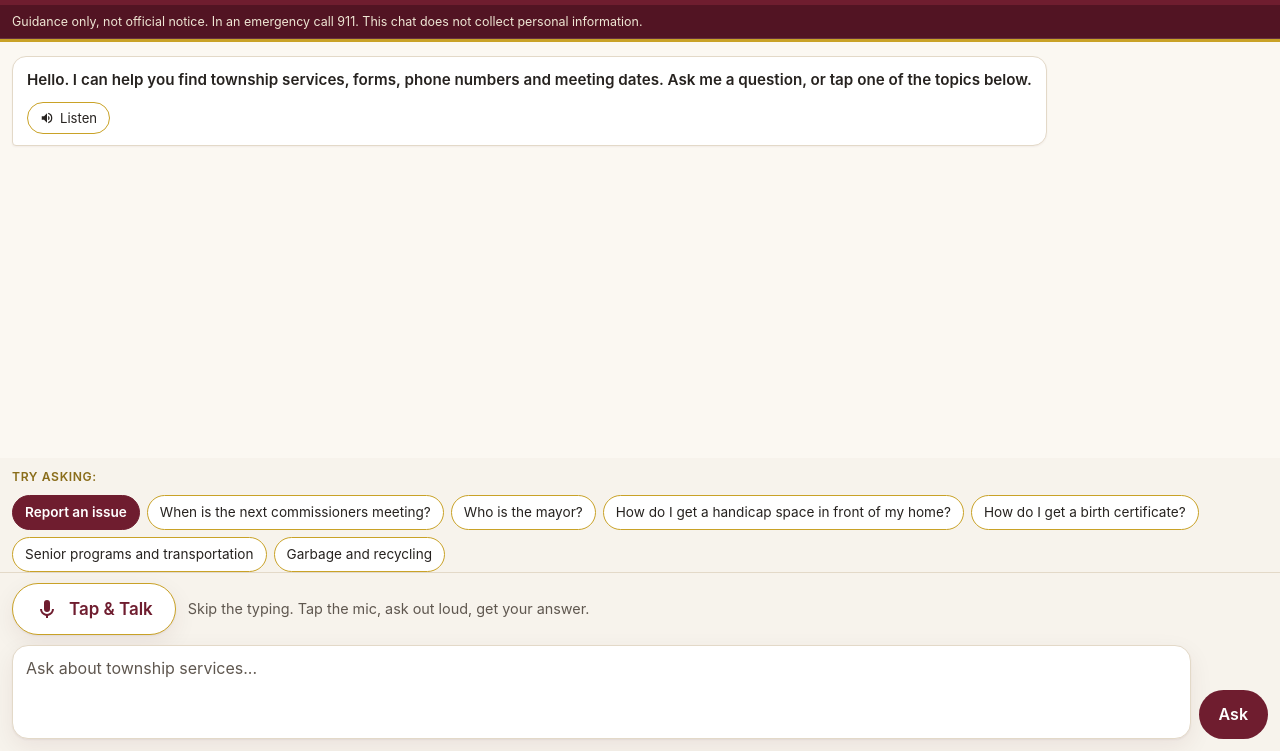
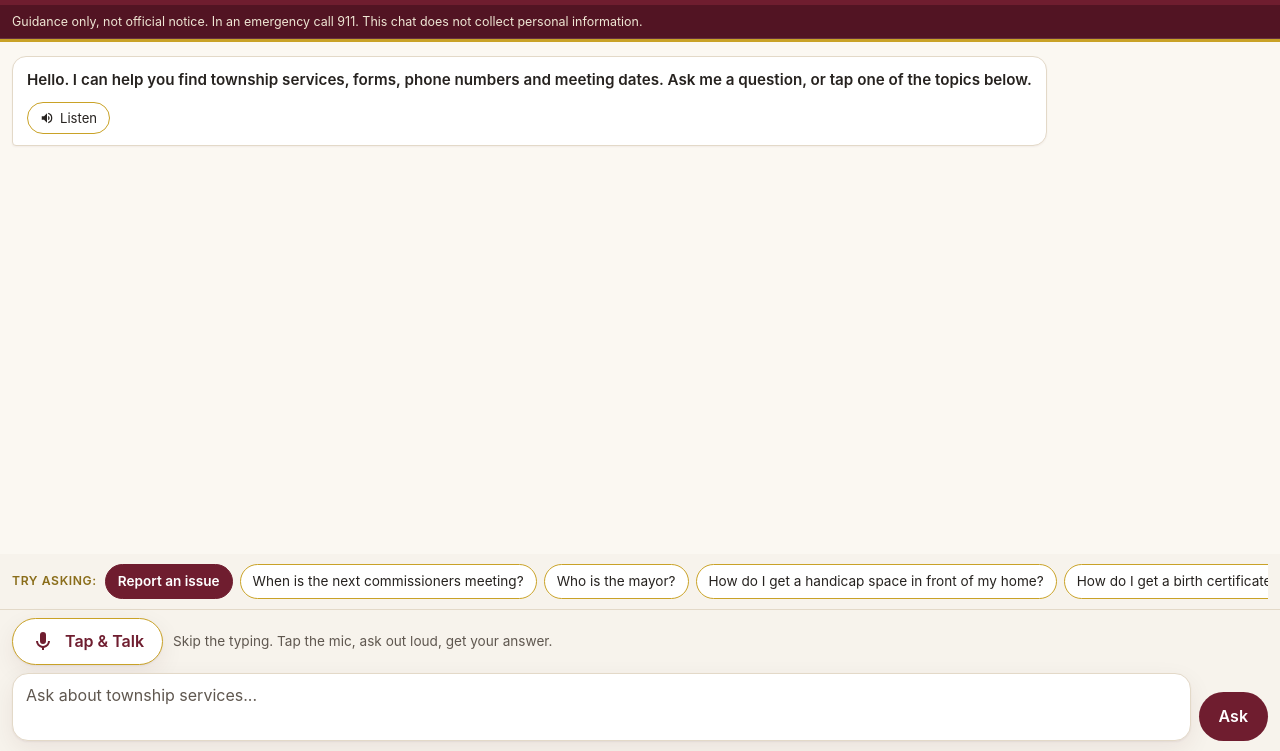
Before and after one commit to vmmi-nick/north-bergen-chatbot, a website: page public/embed.html in a window 1280 px wide. Shown: the part 49-800 px from the top of the page. Drawn offline with Linux system fonts and the light colour scheme.

Commit message:
Fix embed layout so the typing box stays visible

```diff
--- a/public/embed.html
+++ b/public/embed.html
@@ -26,7 +26,11 @@
     margin:0;background:var(--bg);color:var(--text);
     font-family:-apple-system,BlinkMacSystemFont,"Segoe UI",Roboto,"Helvetica Neue",Arial,sans-serif;
     line-height:1.55;-webkit-font-smoothing:antialiased;
-    display:flex;flex-direction:column;height:100vh;height:100dvh;overflow:hidden;
+    /* Sized with height:100% (the iframe's own height), never vh/dvh:
+       viewport units inside an iframe can resolve against the host page's
+       viewport (notably iOS Safari), which made this page taller than the
+       frame and pushed the composer below the visible area. */
+    display:flex;flex-direction:column;height:100%;overflow:hidden;
   }
   a{color:var(--burgundy)}
   @media (prefers-color-scheme: dark){ a{color:var(--gold-soft)} }
@@ -64,7 +68,7 @@
 
   /* ---------- scrolling message area ---------- */
   .chatwrap{
-    flex:1 1 auto;overflow-y:auto;overflow-x:hidden;
+    flex:1 1 auto;min-height:0;overflow-y:auto;overflow-x:hidden;
     padding:14px 12px 10px;
     background:var(--panel-soft);
     -webkit-overflow-scrolling:touch;
@@ -83,12 +87,17 @@
   .source{margin-top:10px;padding-top:8px;border-top:1px dashed var(--border);font-size:.82rem;color:var(--muted)}
 
   /* ---------- suggestion chips ---------- */
-  .tryrow{flex:0 0 auto;display:flex;align-items:baseline;gap:8px;flex-wrap:wrap;padding:10px 12px 0;background:var(--bg)}
-  .trylabel{font-size:.76rem;font-weight:600;letter-spacing:.05em;text-transform:uppercase;color:var(--gold-deep)}
-  .chips{display:flex;gap:7px;flex-wrap:wrap}
+  /* One horizontally scrolling row: wrapping these long chips previously
+     stacked them into a ~324px block that crowded the composer out of
+     short frames. */
+  .tryrow{flex:0 0 auto;display:flex;align-items:center;gap:8px;flex-wrap:nowrap;padding:8px 12px;background:var(--bg)}
+  .trylabel{font-size:.76rem;font-weight:600;letter-spacing:.05em;text-transform:uppercase;color:var(--gold-deep);flex:0 0 auto}
+  .chips{display:flex;gap:7px;flex-wrap:nowrap;overflow-x:auto;overflow-y:hidden;padding:2px 0;-webkit-overflow-scrolling:touch;scrollbar-width:none}
+  .chips::-webkit-scrollbar{display:none}
   .chip{
     background:var(--panel);border:1px solid var(--gold);color:var(--text);
     border-radius:999px;padding:6px 12px;cursor:pointer;font:inherit;font-size:.85rem;
+    flex:0 0 auto;white-space:nowrap;
   }
   .chip:hover{background:var(--gold-pale)}
 
@@ -108,13 +117,13 @@
   .composer{
     flex:0 0 auto;
     background:var(--bg);border-top:1px solid var(--border);
-    padding:10px 12px 12px;
+    padding:8px 12px 10px;
   }
   form{display:flex;gap:8px;align-items:flex-end}
   textarea#q{
-    flex:1;min-width:0;padding:11px 13px;border:1px solid var(--border);border-radius:16px;
+    flex:1;min-width:0;padding:10px 13px;border:1px solid var(--border);border-radius:16px;
     font:inherit;font-size:1rem;line-height:1.45;background:var(--panel);color:var(--text);box-shadow:var(--shadow);
-    resize:none;overflow-y:hidden;min-height:78px;max-height:180px;
+    resize:none;overflow-y:hidden;min-height:54px;max-height:120px;
   }
   textarea#q::placeholder{color:var(--muted)}
   button.send{
@@ -125,11 +134,11 @@
   button.send:disabled{opacity:.55;cursor:default}
 
   /* ---------- voice (mic input + read-aloud) ---------- */
-  .voicebar{display:flex;align-items:center;gap:12px;flex-wrap:wrap;margin:0 0 10px}
-  .voice-enc{font-size:.9rem;color:var(--muted)}
+  .voicebar{display:flex;align-items:center;gap:10px;flex-wrap:wrap;margin:0 0 8px}
+  .voice-enc{font-size:.85rem;line-height:1.35;color:var(--muted)}
   button.mic{
     background:var(--panel);color:var(--burgundy);border:1px solid var(--gold);border-radius:999px;
-    padding:12px 22px;cursor:pointer;flex:0 0 auto;font:inherit;font-size:1.06rem;font-weight:600;
+    padding:10px 18px;cursor:pointer;flex:0 0 auto;font:inherit;font-size:1rem;font-weight:600;
     display:inline-flex;align-items:center;justify-content:center;gap:10px;box-shadow:var(--shadow);
   }
   button.mic:hover{background:var(--gold-pale)}
@@ -152,6 +161,13 @@
   .speakbtn:hover{background:var(--gold-pale)}
   .speakbtn svg{width:14px;height:14px;fill:currentColor;flex:0 0 auto}
   .speakbtn.speaking{background:var(--burgundy);border-color:var(--burgundy);color:#fff}
+
+  /* ---------- short frames (small windows, landscape phones) ---------- */
+  @media (max-height:540px){
+    .embed-note{display:none}
+    .brand-sub{display:none}
+    .topbar-in{padding:6px 12px}
+  }
 </style>
 </head>
 <body>
@@ -182,7 +198,7 @@
 <div class="composer">
   <form id="askform">
     <label class="sr-only" for="q" id="q-label">Ask about township services</label>
-    <textarea id="q" rows="3" autocomplete="off" placeholder="Ask about township services..."></textarea>
+    <textarea id="q" rows="2" autocomplete="off" placeholder="Ask about township services..."></textarea>
     <button class="send" id="sendbtn" type="submit">Ask</button>
   </form>
 </div>
@@ -772,7 +788,7 @@
   var qEl=document.getElementById('q');
   function autoGrow(){
     qEl.style.height='auto';
-    var max=180;
+    var max=120;
     qEl.style.height=Math.min(qEl.scrollHeight, max)+'px';
     qEl.style.overflowY=qEl.scrollHeight>max ? 'auto' : 'hidden';
   }
--- a/public/widget.js
+++ b/public/widget.js
@@ -38,7 +38,7 @@
     '.nbchat-close{flex:0 0 auto;width:34px;height:34px;border-radius:50%;border:1px solid rgba(255,255,255,.4);background:transparent;color:#fff;font-size:1.15rem;line-height:1;cursor:pointer;display:flex;align-items:center;justify-content:center;padding:0}',
     '.nbchat-close:hover{background:rgba(255,255,255,.15)}',
     '.nbchat-close:focus-visible{outline:3px solid #c9a227;outline-offset:2px}',
-    '.nbchat-framewrap{flex:1 1 auto;background:#fbf8f2}',
+    '.nbchat-framewrap{flex:1 1 auto;min-height:0;background:#fbf8f2}',
     '.nbchat-frame{width:100%;height:100%;border:0;display:block}',
     '.nbchat-bubble{position:fixed;right:20px;bottom:20px;z-index:2147483000;display:none;align-items:center;gap:9px;background:#6f1d2f;color:#fff;border:2px solid #c9a227;border-radius:999px;padding:12px 18px 12px 14px;cursor:pointer;font-family:-apple-system,BlinkMacSystemFont,"Segoe UI",Roboto,"Helvetica Neue",Arial,sans-serif;font-size:.95rem;font-weight:600;box-shadow:0 8px 24px rgba(40,8,18,.35);opacity:0;transform:translateY(8px);transition:opacity .25s ease,transform .25s ease}',
     '.nbchat-bubble.nbchat-show{display:inline-flex;opacity:1;transform:translateY(0)}',
```
